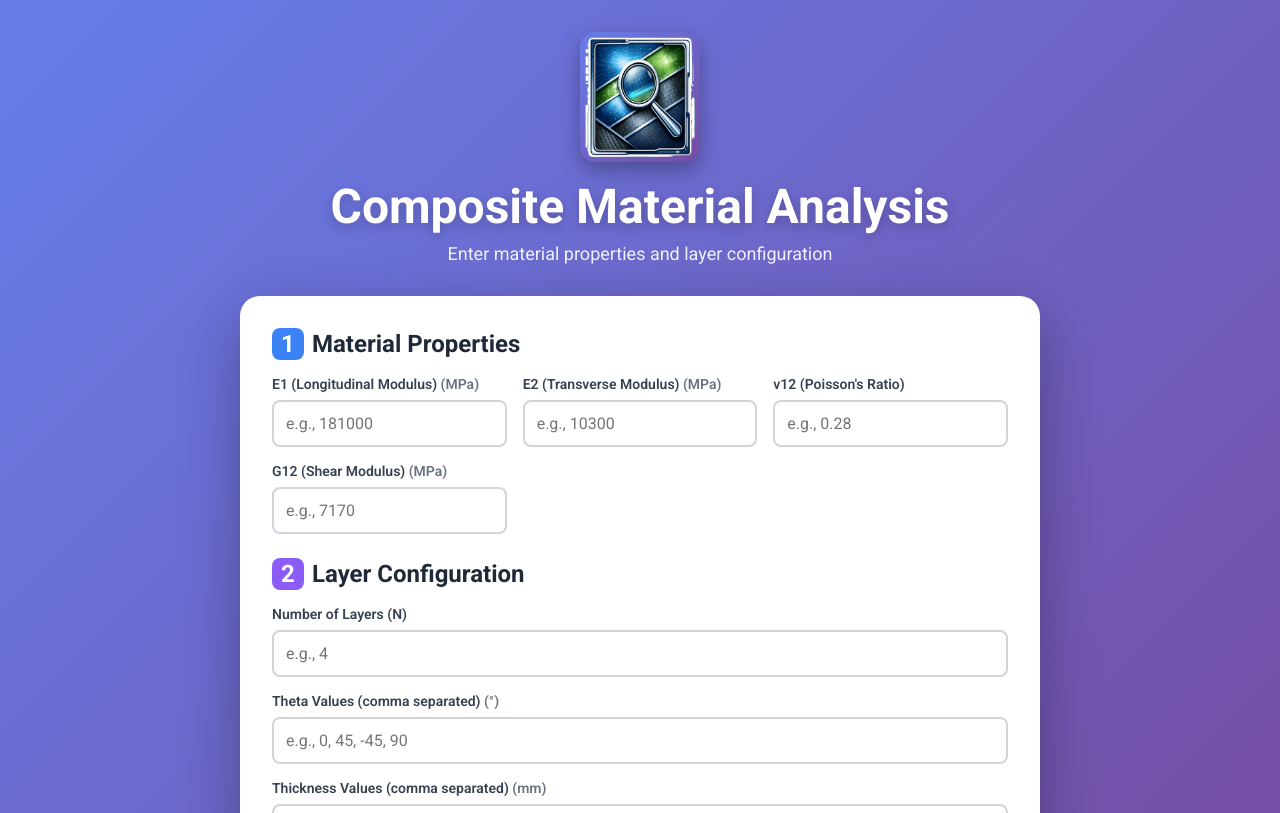
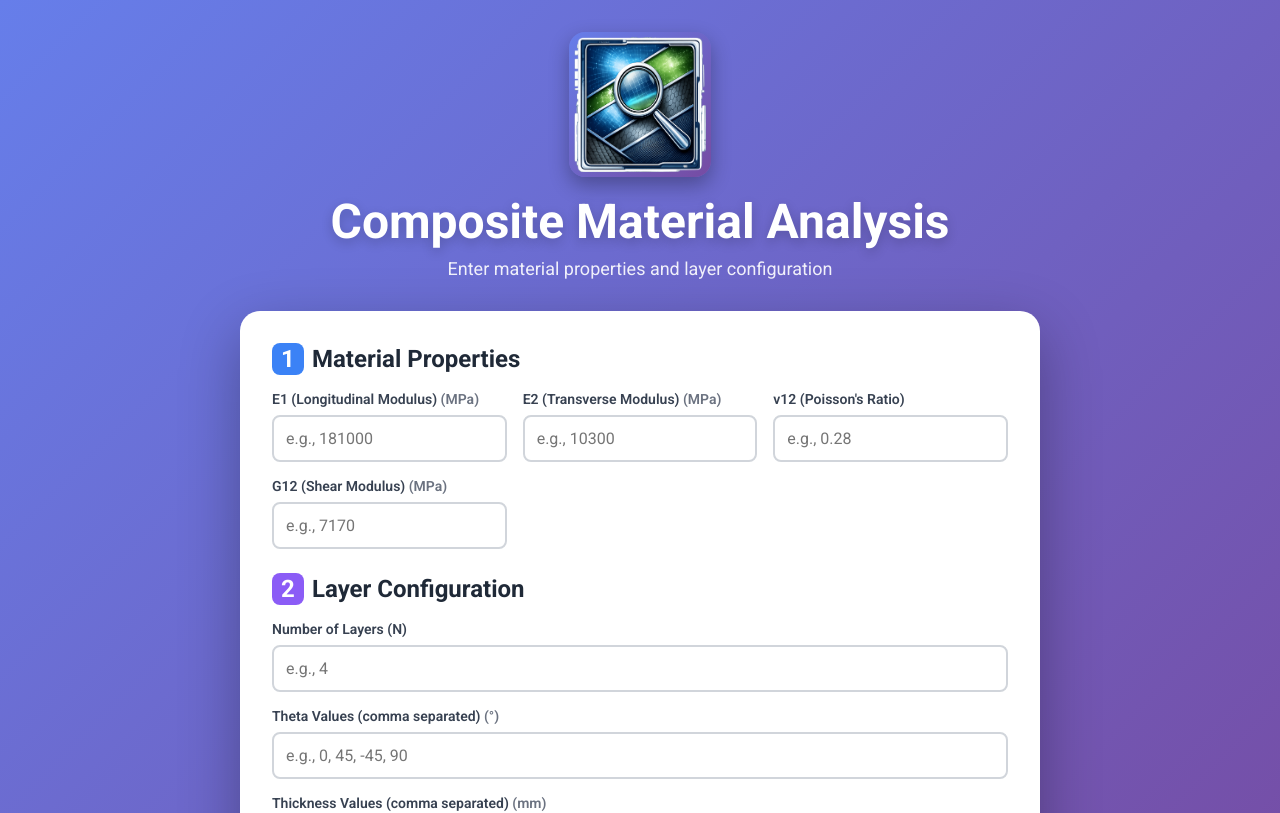
Before and after one commit to SadraCop/composite-material-analysis, a React (Vite) app: page / in a window 1280 px wide. Shown: the top 813 px of the page. Built offline with nearby package versions, Linux system fonts and the light colour scheme.

Commit message:
Adjust logo image size in InputForm component

```diff
--- a/src/components/InputForm.jsx
+++ b/src/components/InputForm.jsx
@@ -19,7 +19,7 @@ const InputForm = ({ inputs, setInputs, onCalculate }) => {
               borderRadius: '16px',
               boxShadow: '0 8px 20px rgba(0,0,0,0.3)'
             }}>
-              <img src='/logo.png' height='120' width='110' alt='logo' />
+              <img src='/logo.png' height='135' width='132' alt='logo' />
             </div>
           </div>
           <h1 style={{
```
